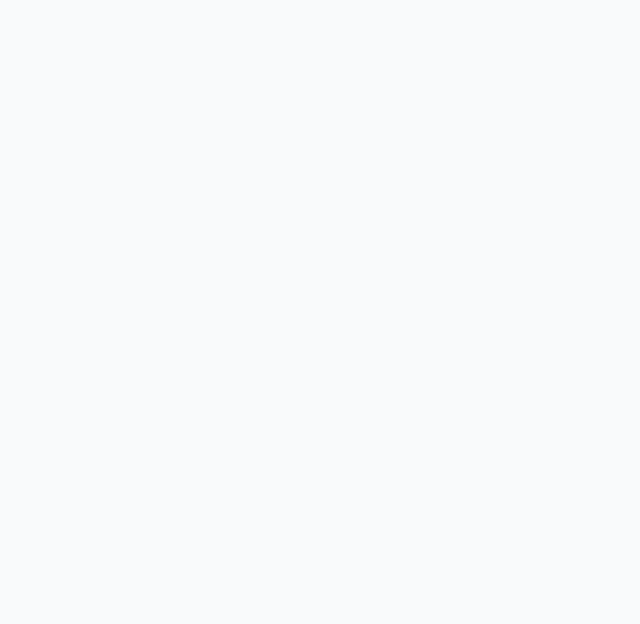
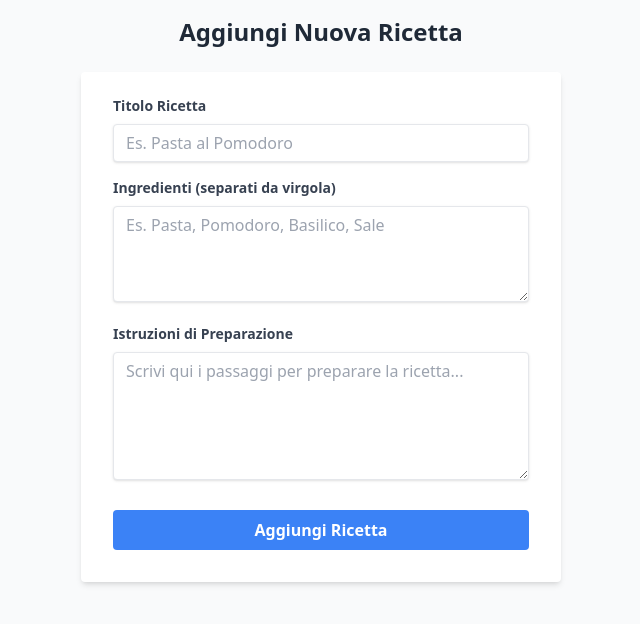
Before and after one commit to SaadiaNazih92/alx-fe-reactjs, a React app in the folder recipe-sharing-platform/: page /add-recipe in a window 1280 px wide. Before the commit this address had no page. Shown: the top 624 px of the page, without its empty margins (319-959 px from the left). Built offline with nearby package versions, Linux system fonts and the light colour scheme; the HTML template or start-up script is replaced by a standard one.

Commit message:
added new file

```diff
--- a/recipe-sharing-platform/src/App.jsx
+++ b/recipe-sharing-platform/src/App.jsx
@@ -1,7 +1,8 @@
 import React from 'react';
 import { BrowserRouter as Router, Route, Routes } from 'react-router-dom';
 import HomePage from './components/HomePage';
-import RecipeDetail from './components/RecipeDetail'; // Non preoccuparti se dà errore ora
+import RecipeDetail from './components/RecipeDetail';
+import AddRecipeForm from './components/AddRecipeForm'; // <--- Importa il nuovo componente
 
 function App() {
   return (
@@ -10,6 +11,7 @@ function App() {
         <Routes>
           <Route path="/" element={<HomePage />} />
           <Route path="/recipe/:id" element={<RecipeDetail />} />
+          <Route path="/add-recipe" element={<AddRecipeForm />} /> {/* <--- Nuova rotta */}
         </Routes>
       </div>
     </Router>
--- /dev/null
+++ b/recipe-sharing-platform/src/components/AddRecipeForm.jsx
@@ -0,0 +1,124 @@
+import React, { useState } from 'react';
+
+const AddRecipeForm = () => {
+  // Stati per i campi del form
+  const [title, setTitle] = useState('');
+  const [ingredients, setIngredients] = useState('');
+  const [steps, setSteps] = useState('');
+
+  // Stato per gli errori di validazione
+  const [errors, setErrors] = useState({});
+
+  // Funzione di validazione
+  const validate = () => {
+    const newErrors = {};
+
+    if (!title) {
+      newErrors.title = "Il titolo della ricetta è obbligatorio.";
+    }
+
+    if (!ingredients) {
+      newErrors.ingredients = "Gli ingredienti sono obbligatori.";
+    } else if (ingredients.split(',').length < 2) {
+      // Controllo extra: deve avere almeno 2 ingredienti separati da virgola
+      newErrors.ingredients = "Inserisci almeno due ingredienti (separati da virgola).";
+    }
+
+    if (!steps) {
+      newErrors.steps = "Le istruzioni di preparazione sono obbligatorie.";
+    }
+
+    return newErrors;
+  };
+
+  // Gestione dell'invio del form
+  const handleSubmit = (e) => {
+    e.preventDefault();
+
+    // Esegui la validazione
+    const validationErrors = validate();
+
+    // Se ci sono errori, aggiorna lo stato e ferma l'invio
+    if (Object.keys(validationErrors).length > 0) {
+      setErrors(validationErrors);
+      return;
+    }
+
+    // Se tutto è ok, pulisci gli errori e logga i dati (o inviali al backend)
+    setErrors({});
+    console.log({ title, ingredients, steps });
+    alert("Ricetta aggiunta con successo!");
+
+    // Resetta il form
+    setTitle('');
+    setIngredients('');
+    setSteps('');
+  };
+
+  return (
+    <div className="container mx-auto p-4 max-w-lg">
+      <h2 className="text-2xl font-bold mb-6 text-center text-gray-800">Aggiungi Nuova Ricetta</h2>
+
+      <form onSubmit={handleSubmit} className="bg-white shadow-md rounded px-8 pt-6 pb-8 mb-4">
+
+        {/* Campo Titolo */}
+        <div className="mb-4">
+          <label className="block text-gray-700 text-sm font-bold mb-2" htmlFor="title">
+            Titolo Ricetta
+          </label>
+          <input
+            type="text"
+            id="title"
+            value={title}
+            onChange={(e) => setTitle(e.target.value)}
+            className={`shadow appearance-none border rounded w-full py-2 px-3 text-gray-700 leading-tight focus:outline-none focus:shadow-outline ${errors.title ? 'border-red-500' : ''}`}
+            placeholder="Es. Pasta al Pomodoro"
+          />
+          {errors.title && <p className="text-red-500 text-xs italic mt-1">{errors.title}</p>}
+        </div>
+
+        {/* Campo Ingredienti */}
+        <div className="mb-4">
+          <label className="block text-gray-700 text-sm font-bold mb-2" htmlFor="ingredients">
+            Ingredienti (separati da virgola)
+          </label>
+          <textarea
+            id="ingredients"
+            value={ingredients}
+            onChange={(e) => setIngredients(e.target.value)}
+            className={`shadow appearance-none border rounded w-full py-2 px-3 text-gray-700 leading-tight focus:outline-none focus:shadow-outline h-24 ${errors.ingredients ? 'border-red-500' : ''}`}
+            placeholder="Es. Pasta, Pomodoro, Basilico, Sale"
+          />
+          {errors.ingredients && <p className="text-red-500 text-xs italic mt-1">{errors.ingredients}</p>}
+        </div>
+
+        {/* Campo Istruzioni */}
+        <div className="mb-6">
+          <label className="block text-gray-700 text-sm font-bold mb-2" htmlFor="steps">
+            Istruzioni di Preparazione
+          </label>
+          <textarea
+            id="steps"
+            value={steps}
+            onChange={(e) => setSteps(e.target.value)}
+            className={`shadow appearance-none border rounded w-full py-2 px-3 text-gray-700 leading-tight focus:outline-none focus:shadow-outline h-32 ${errors.steps ? 'border-red-500' : ''}`}
+            placeholder="Scrivi qui i passaggi per preparare la ricetta..."
+          />
+          {errors.steps && <p className="text-red-500 text-xs italic mt-1">{errors.steps}</p>}
+        </div>
+
+        {/* Pulsante Invio */}
+        <div className="flex items-center justify-between">
+          <button
+            type="submit"
+            className="bg-blue-500 hover:bg-blue-700 text-white font-bold py-2 px-4 rounded focus:outline-none focus:shadow-outline w-full transition duration-300"
+          >
+            Aggiungi Ricetta
+          </button>
+        </div>
+      </form>
+    </div>
+  );
+};
+
+export default AddRecipeForm;
--- a/recipe-sharing-platform/src/components/HomePage.jsx
+++ b/recipe-sharing-platform/src/components/HomePage.jsx
@@ -1,5 +1,5 @@
 import React, { useState, useEffect } from 'react';
-import { Link } from 'react-router-dom'; // <--- IMPORTANTE
+import { Link } from 'react-router-dom'; // <--- Assicurati che questo ci sia!
 import recipeData from '../data.json';
 
 const HomePage = () => {
@@ -12,6 +12,20 @@ const HomePage = () => {
   return (
     <div className="container mx-auto p-4">
       <h1 className="text-3xl font-bold text-center mb-8">Ricette Deliziose</h1>
+
+      {/* --- INIZIO NUOVO CODICE --- */}
+      {/* Incolla questo pezzo TRA il titolo e la griglia */}
+      <div className="text-center mb-8">
+        <Link
+          to="/add-recipe"
+          className="bg-green-500 hover:bg-green-600 text-white font-bold py-2 px-4 rounded"
+        >
+          + Aggiungi Nuova Ricetta
+        </Link>
+      </div>
+      {/* --- FINE NUOVO CODICE --- */}
+
+      {/* Qui sotto c'è la tua griglia che avevi già, NON cancellarla */}
       <div className="grid grid-cols-1 md:grid-cols-2 lg:grid-cols-3 gap-8">
         {recipes.map((recipe) => (
           <div key={recipe.id} className="bg-white rounded-lg shadow-lg overflow-hidden hover:shadow-xl hover:scale-105 transition-transform duration-300 ease-in-out">
@@ -20,7 +34,6 @@ const HomePage = () => {
               <h2 className="text-xl font-bold mb-2">{recipe.title}</h2>
               <p className="text-gray-600 mb-4">{recipe.summary}</p>
 
-              {/* MODIFICA QUI: Link che porta a /recipe/{id} */}
               <Link
                 to={`/recipe/${recipe.id}`}
                 className="bg-blue-500 hover:bg-blue-600 text-white font-bold py-2 px-4 rounded inline-block"
```
